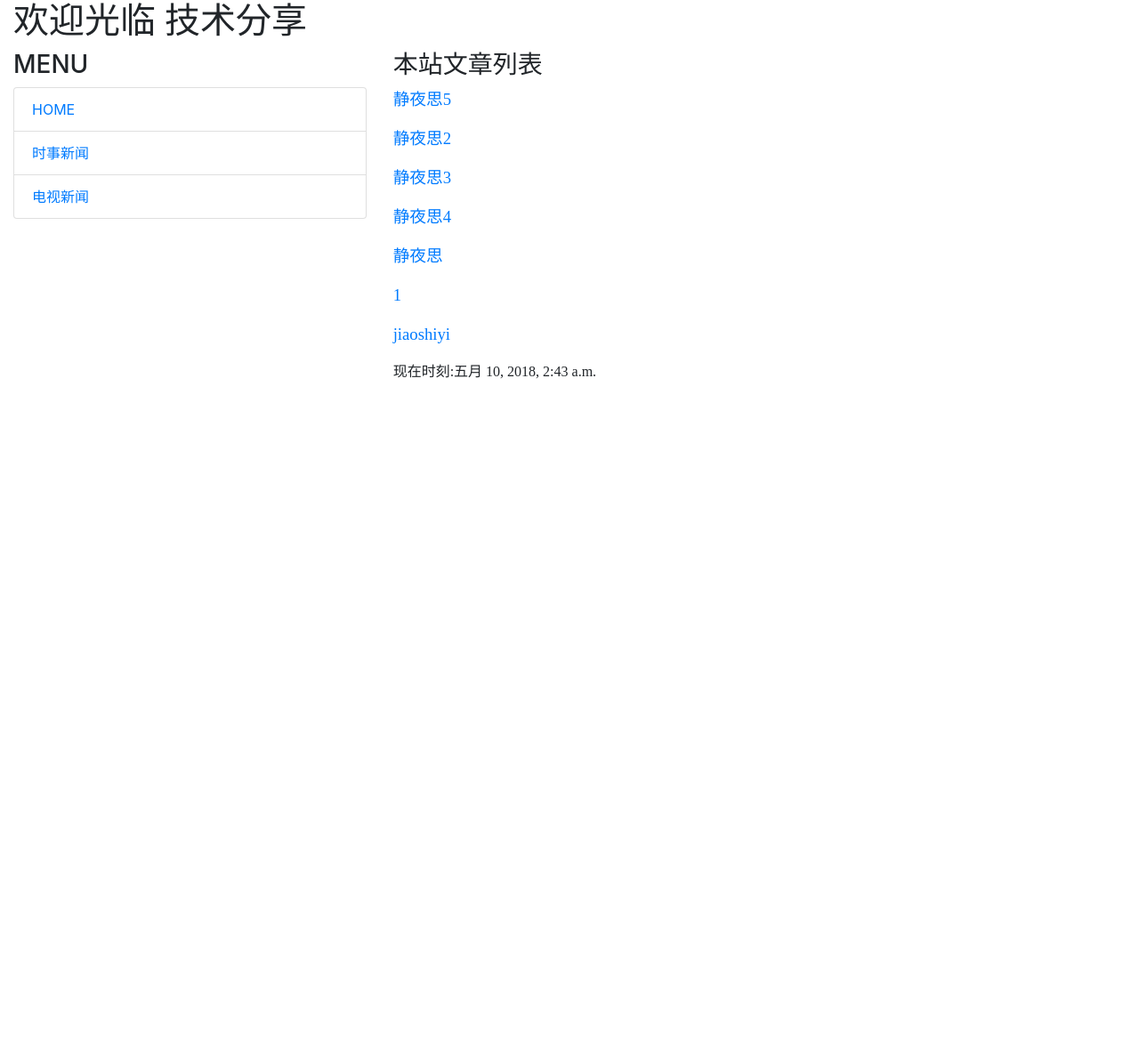
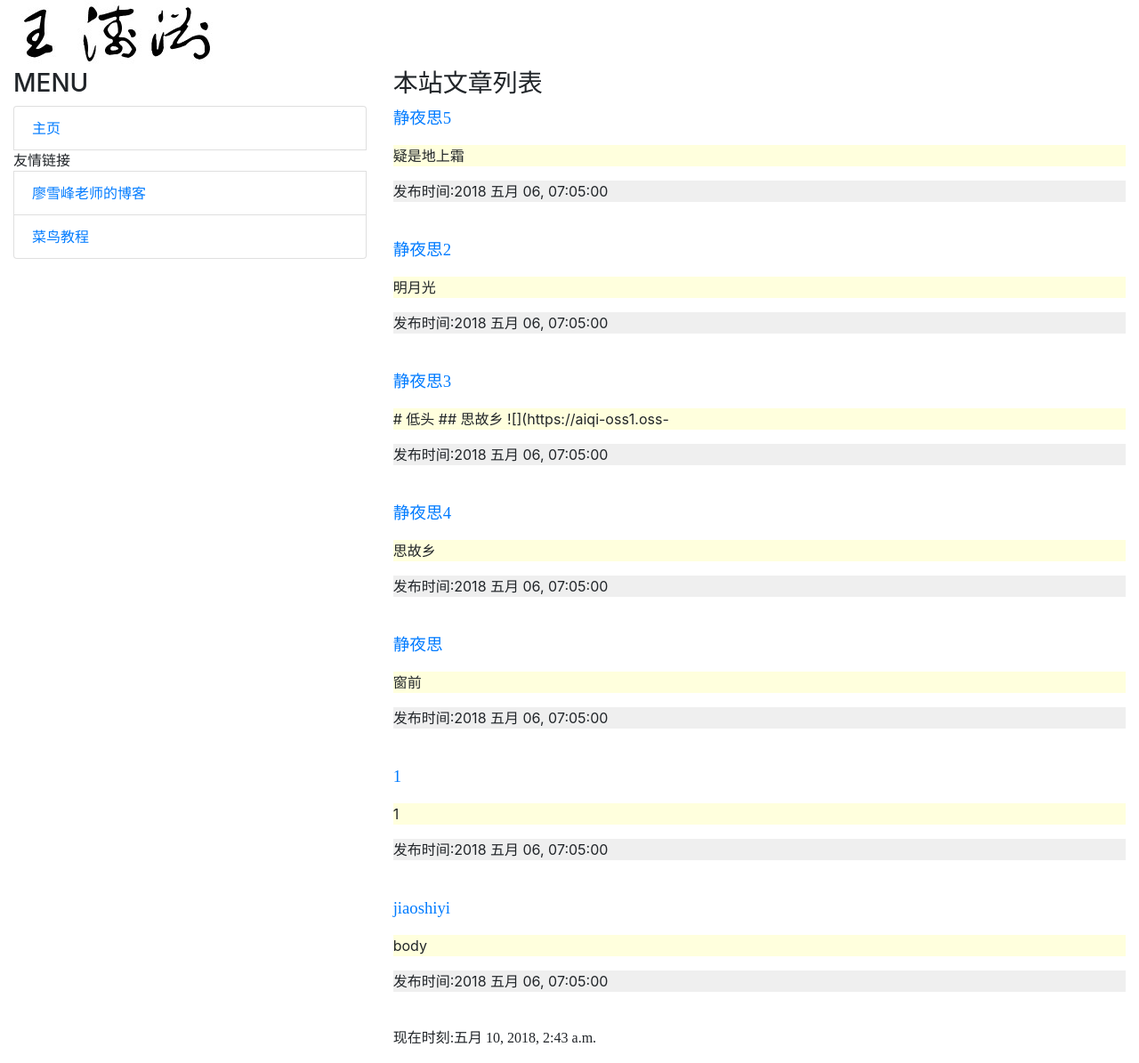
Before and after one commit to wangtaoyuan/blog-taoyuan.wang, a Django app: page / in a window 1280 px wide. Shown: the whole page at 89% size. Before the commit the page ends 426 px from the top, so only its background shows below. Run offline with Django 3.2, Linux system fonts and the light colour scheme; data comes from the database, SQL or seed files in the repository; both versions use the stored data as it was after the commit; some libraries are stand-ins or nearby versions.

Commit message:
支持markdown语法显示

```diff
--- a/mblog/mblog/settings.py
+++ b/mblog/mblog/settings.py
@@ -37,6 +37,7 @@ INSTALLED_APPS = [
     'django.contrib.sessions',
     'django.contrib.messages',
     'django.contrib.staticfiles',
+    'markdown_deux',
     'mainsite',
 ]
 
@@ -120,3 +121,6 @@ USE_TZ = True
 # https://docs.djangoproject.com/en/1.9/howto/static-files/
 
 STATIC_URL = '/static/'
+STATICFILES_DIRS = [
+    os.path.join(BASE_DIR, 'static'),
+]
--- a/mblog/templates/base.html
+++ b/mblog/templates/base.html
@@ -32,9 +32,10 @@
                     </div>
                     <div class="panel-body">
                         <div class="list-group">
-                            <a href="/" class="list-group-item">HOME</a>
-                            <a href="http://tar.so/news" class="list-group-item">时事新闻</a>
-                            <a href="http://drho.tw/news" class="list-group-item">电视新闻</a>
+                            <a href="/" class="list-group-item">主页</a>
+                            <a>友情链接</a>
+                            <a href="https://www.liaoxuefeng.com/" class="list-group-item">廖雪峰老师的博客</a>
+                            <a href="http://www.runoob.com/python3/python3-tutorial.html" class="list-group-item">菜鸟教程</a>
                         </div>
                         <script type="text/javascript" src="http://feedjit.com/serve/?vv=1515&amp;tft=3&amp;dd=0&amp;
                         wid=&amp;pid=0&amp;proid=0&amp;bc=FFFFFF&amp;tc=000000&amp;brd1=012B6B&amp;lnk=135D9E&amp;hc=FFFFFF&amp;
--- a/mblog/templates/header.html
+++ b/mblog/templates/header.html
@@ -1,4 +1,5 @@
 <!--header.html-->
+{% load staticfiles %}
 <div class='well'>
-    <h1 style="font-family:微软雅黑;">欢迎光临 技术分享</h1>
+    <img src="{% static 'images/签名.jpg' %}" />
 </div>
--- a/mblog/templates/index.html
+++ b/mblog/templates/index.html
@@ -6,8 +6,23 @@
 {% endblock %}
 {% block content %}
     {% for post in posts %}
-        <p style="font-family:微软雅黑;font-size:14pt;font-weight:blod;">
-            <a href="/post/{{post.slug}}">{{post.title}}</a>
-        </p>
+        <div class="panel panel-default">
+            <div class="panel-heading">
+                <p style="font-family:微软雅黑;font-size:14pt;font-weight:blod;">
+                    <a href="/post/{{post.slug}}">{{post.title}}</a>
+                </p>
+            </div>
+            <div class="panel-body" style="background-color:#ffffdd">
+                <p>
+                    {{ post.body | truncatechars:40 }}
+                </p>
+            </div>
+            <div class="panel-footer" style="background-color:#efefef">
+                <p>
+                    发布时间:{{ post.pub_date | date:'Y M d, h:m:s' }}
+                </p>
+            </div>
+        </div>
+        <br>
     {% endfor %}
 {% endblock %}
--- a/mblog/templates/post.html
+++ b/mblog/templates/post.html
@@ -1,11 +1,12 @@
 <!--post.html-->
 {% extends 'base.html' %}
+{% load markdown_deux_tags %}
 {% block title %}{{post.title}} - 技术分享 {% endblock %}
 {% block headmessage %}
     <h3 style="font-family:微软雅黑;">{{post.title}}</h3>
 {% endblock %}
 {% block content %}
         <p style="font-family:微软雅黑;font-size:12pt;letter-spacing:2pt;">
-            {{post.body}}
+            {{post.body | markdown}}
         </p>
 {% endblock %}
```
Also changed, not shown: mblog/db.sqlite3, mblog/static/images/1.png (added), mblog/static/images/logo.png (added), mblog/static/images/xcn.jpg (added), mblog/static/images/签名.jpg (added).
